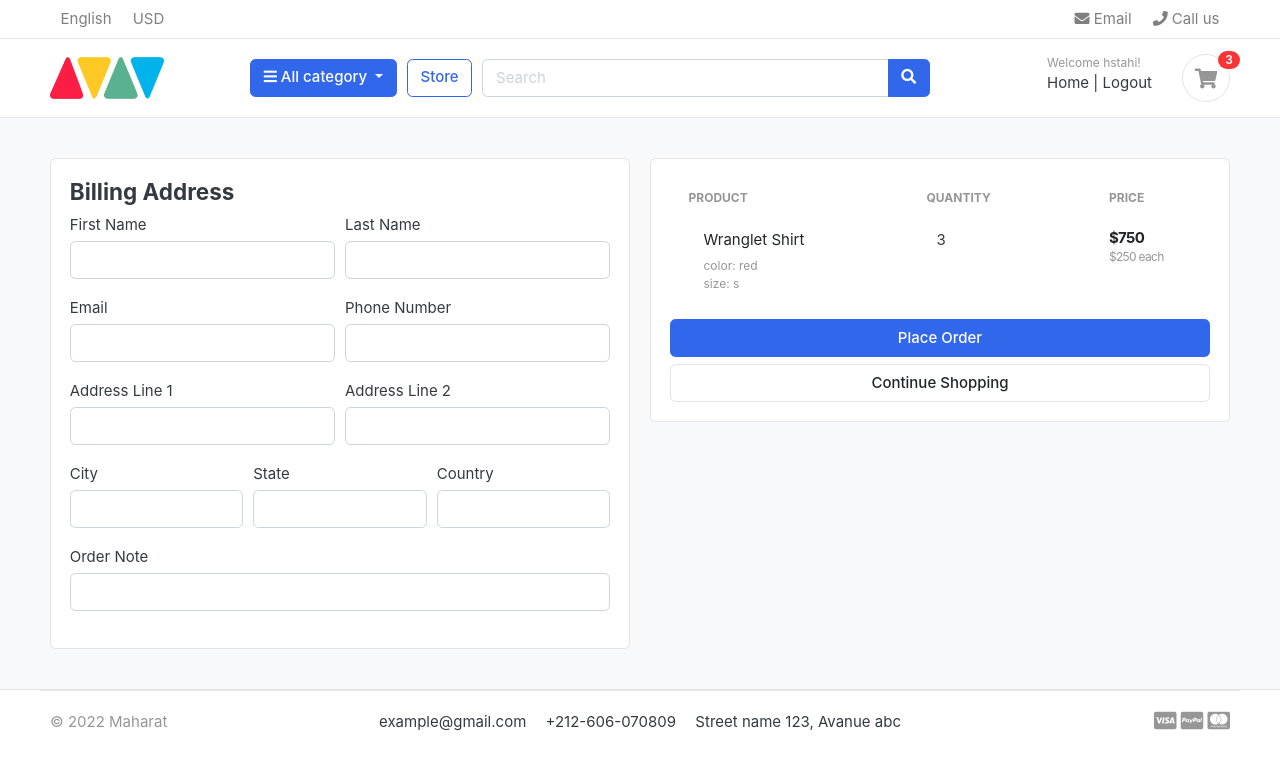
After one commit to hamzastahi/ecommerce-django, a Django app: page /cart/checkout in a window 1280 px wide. The commit adds this page. Shown: the top 770 px of the page. Run offline with Django 3.2, Linux system fonts and the light colour scheme; a user stored in the database is signed in; data comes from the database, SQL or seed files in the repository; both versions use the stored data as it was after the commit; some libraries are stand-ins or nearby versions; some web fonts are replaced.

Commit message:
add cart_items to logged user + checkout page

```diff
--- a/carts/admin.py
+++ b/carts/admin.py
@@ -4,7 +4,7 @@ from carts.models import Cart, CartItem
 
 # Register your models here.
 class CartItemAdmin(admin.ModelAdmin):
-  list_display = ['product', 'quantity', 'cart']
+  list_display = ['product', 'quantity', 'cart', 'user']
 
 admin.site.register(Cart)
 admin.site.register(CartItem, CartItemAdmin)
--- a/carts/context_processors.py
+++ b/carts/context_processors.py
@@ -3,9 +3,13 @@ from .views import get_session_key
 
 def cart_count(request):
   cart_items_count = 0
+  current_user = request.user
   try:
-    cart = Cart.objects.get(cart_id=get_session_key(request))
-    cart_items = CartItem.objects.filter(cart=cart)
+    if current_user.is_authenticated:
+      cart_items = CartItem.objects.filter(user=current_user)
+    else:
+      cart = Cart.objects.get(cart_id=get_session_key(request))
+      cart_items = CartItem.objects.filter(cart=cart)
     for cart_item in cart_items:
       cart_items_count += cart_item.quantity
   except Cart.DoesNotExist:
--- a/carts/models.py
+++ b/carts/models.py
@@ -1,5 +1,6 @@
+from tkinter import CASCADE
 from django.db import models
-
+from django.contrib.auth.models import User
 from store.models import Product, Variation
 
 # Create your models here.
@@ -13,7 +14,8 @@ class Cart(models.Model):
 
 class CartItem(models.Model):
   product = models.ForeignKey(Product, on_delete=models.CASCADE)
-  cart = models.ForeignKey(Cart, on_delete=models.CASCADE)
+  cart = models.ForeignKey(Cart, on_delete=models.CASCADE, null=True)
+  user = models.ForeignKey(User, on_delete=models.CASCADE, null=True)
   quantity = models.IntegerField()
   variations = models.ManyToManyField(Variation, blank=True)
 
--- a/carts/urls.py
+++ b/carts/urls.py
@@ -5,6 +5,7 @@ urlpatterns = [
     path('', views.cart, name='cart'),
     path('add_to_cart/<product_id>', views.add_to_cart, name='add_to_cart'),
     path('decrement_from_cart/<product_id>/<cart_id>', views.decrement_from_cart, name='decrement_from_cart'),
-    path('remove_from_cart/<product_id>/<cart_id>', views.remove_from_cart, name='remove_from_cart')
+    path('remove_from_cart/<product_id>/<cart_id>', views.remove_from_cart, name='remove_from_cart'),
+    path('checkout', views.checkout, name='checkout')
 
 ]
--- a/carts/views.py
+++ b/carts/views.py
@@ -2,6 +2,7 @@ from django.shortcuts import render, redirect
 
 from carts.models import Cart, CartItem
 from django.http import HttpResponse
+from django.contrib.auth.decorators import login_required
 
 
 # Create your views here.
@@ -19,14 +20,19 @@ def cart(request):
   tax = 0
   full_total = 0
   try:
-    cart = Cart.objects.get(cart_id=get_session_key(request))
-    cart_items = CartItem.objects.filter(cart=cart)
+    if request.user.is_authenticated:
+      cart_items = CartItem.objects.filter(user=request.user)
+    else:
+      cart = Cart.objects.get(cart_id=get_session_key(request))
+      cart_items = CartItem.objects.filter(cart=cart)
 
     for cart_item in cart_items:
       total += cart_item.product.price * cart_item.quantity
     tax = 2*total/100
     full_total = total + tax
   except:
+    cart = Cart.objects.create(cart_id=get_session_key(request))
+    cart_items = CartItem.objects.filter(cart=cart)
     pass
 
   context = {
@@ -38,64 +44,118 @@ def cart(request):
   return render(request, 'store/cart.html', context)
 
 def add_to_cart(request, product_id):
-  product_variations = []
-  if request.method == 'POST':
-    for item in request.POST:
-      if item != 'csrfmiddlewaretoken':
-        key = item
-        value = request.POST[item]
+  current_user = request.user
+  if current_user.is_authenticated:
+    product_variations = []
+    if request.method == 'POST':
+      for item in request.POST:
+        if item != 'csrfmiddlewaretoken':
+          key = item
+          value = request.POST[item]
 
-        variation = Variation.objects.get(variation_category=key, variation_value=value)
-        # 1/ ajouter les variations souhaités dans la cart qui concernent le produit selectionné
-        product_variations.append(variation)
+          variation = Variation.objects.get(variation_category=key, variation_value=value)
+          # 1/ ajouter les variations souhaités dans la cart qui concernent le produit selectionné
+          product_variations.append(variation)
 
-        print(variation.variation_category + ' : ' + variation.variation_value)
-  product = Product.objects.get(id=product_id)
-  try:
-    cart = Cart.objects.get(cart_id=get_session_key(request))
-  except Cart.DoesNotExist:
-    cart = Cart.objects.create(cart_id=get_session_key(request))
-  cart.save()
+          print(variation.variation_category + ' : ' + variation.variation_value)
+    product = Product.objects.get(id=product_id)
 
-  try:
-    # 2/ get all cart_items with same product
-    cart_items_for_same_product = CartItem.objects.filter(cart=cart, product=product)
+    try:
+      # 2/ get all cart_items with same product
+      cart_items_for_same_product = CartItem.objects.filter(user=current_user, product=product)
 
-    #3/ ajouter toutes les variations d'un produit sur une liste
-    existing_variations_list = []
-    ids = []
-    for item in cart_items_for_same_product:
-      existing_vars = item.variations.all()
-      existing_variations_list.append(list(existing_vars))
-      ids.append(item.id)
+      #3/ ajouter toutes les variations d'un produit sur une liste
+      existing_variations_list = []
+      ids = []
+      for item in cart_items_for_same_product:
+        existing_vars = item.variations.all()
+        existing_variations_list.append(list(existing_vars))
+        ids.append(item.id)
 
-    if product_variations in existing_variations_list:
-      index = existing_variations_list.index(product_variations)
-      item_id = ids[index]
-      cart_item = CartItem.objects.get(cart=cart, product=product, id=item_id)
-      cart_item.quantity += 1
-      cart_item.save()
-    else:
-      cart_item = CartItem.objects.create(cart=cart, product=product, quantity=1)
+      if product_variations in existing_variations_list:
+        index = existing_variations_list.index(product_variations)
+        item_id = ids[index]
+        cart_item = CartItem.objects.get(user=current_user, product=product, id=item_id)
+        cart_item.quantity += 1
+        cart_item.save()
+      else:
+        cart_item = CartItem.objects.create(user=current_user, product=product, quantity=1)
+        for var in product_variations:
+          cart_item.variations.add(var)
+        cart_item.save()
+
+      #cart_item.quantity += 1
+    except CartItem.DoesNotExist:
+      cart_item  = CartItem.objects.create(user=current_user, quantity=1, product=product)
       for var in product_variations:
         cart_item.variations.add(var)
       cart_item.save()
+    #return HttpResponse(str(cart_item.product.id) + " " + cart_item.product.product_name + " " +  str(cart_item.quantity))
 
-    #cart_item.quantity += 1
-  except CartItem.DoesNotExist:
-    cart_item  = CartItem.objects.create(cart=cart, quantity=1, product=product)
-    for var in product_variations:
-      cart_item.variations.add(var)
-    cart_item.save()
-  #return HttpResponse(str(cart_item.product.id) + " " + cart_item.product.product_name + " " +  str(cart_item.quantity))
+    return redirect('cart')
+  else:
+    product_variations = []
+    if request.method == 'POST':
+      for item in request.POST:
+        if item != 'csrfmiddlewaretoken':
+          key = item
+          value = request.POST[item]
 
-  return redirect('cart')
+          variation = Variation.objects.get(variation_category=key, variation_value=value)
+          # 1/ ajouter les variations souhaités dans la cart qui concernent le produit selectionné
+          product_variations.append(variation)
+
+          print(variation.variation_category + ' : ' + variation.variation_value)
+    product = Product.objects.get(id=product_id)
+    try:
+      cart = Cart.objects.get(cart_id=get_session_key(request))
+    except Cart.DoesNotExist:
+      cart = Cart.objects.create(cart_id=get_session_key(request))
+    cart.save()
+
+    try:
+      # 2/ get all cart_items with same product
+      cart_items_for_same_product = CartItem.objects.filter(cart=cart, product=product)
+
+      #3/ ajouter toutes les variations d'un produit sur une liste
+      existing_variations_list = []
+      ids = []
+      for item in cart_items_for_same_product:
+        existing_vars = item.variations.all()
+        existing_variations_list.append(list(existing_vars))
+        ids.append(item.id)
+
+      if product_variations in existing_variations_list:
+        index = existing_variations_list.index(product_variations)
+        item_id = ids[index]
+        cart_item = CartItem.objects.get(cart=cart, product=product, id=item_id)
+        cart_item.quantity += 1
+        cart_item.save()
+      else:
+        cart_item = CartItem.objects.create(cart=cart, product=product, quantity=1)
+        for var in product_variations:
+          cart_item.variations.add(var)
+        cart_item.save()
+
+      #cart_item.quantity += 1
+    except CartItem.DoesNotExist:
+      cart_item  = CartItem.objects.create(cart=cart, quantity=1, product=product)
+      for var in product_variations:
+        cart_item.variations.add(var)
+      cart_item.save()
+    #return HttpResponse(str(cart_item.product.id) + " " + cart_item.product.product_name + " " +  str(cart_item.quantity))
+
+    return redirect('cart')
 
 def decrement_from_cart(request, product_id, cart_id):
   product = Product.objects.get(id=product_id)
+  current_user = request.user
   try:
-    cart = Cart.objects.get(cart_id=get_session_key(request))
-    cart_item = CartItem.objects.get(cart=cart, product=product, id=cart_id)
+    if current_user.is_authenticated:
+      cart_item = CartItem.objects.get(user=current_user, product=product)
+    else:
+      cart = Cart.objects.get(cart_id=get_session_key(request))
+      cart_item = CartItem.objects.get(cart=cart, product=product, id=cart_id)
 
     if cart_item.quantity > 1:
       cart_item.quantity -= 1
@@ -109,11 +169,35 @@ def decrement_from_cart(request, product_id, cart_id):
 
 def remove_from_cart(request, product_id, cart_id):
   product = Product.objects.get(id=product_id)
+  current_user = request.user
   try:
-    cart = Cart.objects.get(cart_id=get_session_key(request))
-    cart_item = CartItem.objects.get(cart=cart, product=product, id=cart_id)
+    if current_user.is_authenticated:
+      cart_item = CartItem.objects.get(user=current_user, product=product)
+    else:
+      cart = Cart.objects.get(cart_id=get_session_key(request))
+      cart_item = CartItem.objects.get(cart=cart, product=product, id=cart_id)
     cart_item.delete()
   except:
     pass
 
   return redirect('cart')
+
+@login_required(login_url='login')
+def checkout(request):
+  current_user = request.user
+  try:
+    if current_user.is_authenticated:
+      cart_items = CartItem.objects.filter(user=current_user)
+    else:
+      cart = Cart.objects.get(cart_id=get_session_key(request))
+      cart_items = CartItem.objects.filter(cart=cart)
+  except:
+    if not current_user.is_authenticated:
+      cart = Cart.objects.create(cart_id=get_session_key(request))
+      cart_items = CartItem.objects.filter(cart=cart)
+    pass
+
+  context = {
+    'cart_items': cart_items
+  }
+  return render(request, 'store/checkout.html', context)
--- a/templates/store/cart.html
+++ b/templates/store/cart.html
@@ -101,13 +101,12 @@
 							<p class="text-center mb-3">
 								<img src="{% static './images/misc/payments.png' %}" height="26">
 							</p>
-						<a href="./place-order.html" class="btn btn-primary btn-block"> Checkout </a>
+							<a href="{% url 'checkout' %}" class="btn btn-primary btn-block"> Checkout </a>
 							<a href="{% url 'store' %}" class="btn btn-light btn-block">Continue Shopping</a>
 						</div> <!-- card-body.// -->
 					</div> <!-- card.// -->
 
 				</aside> <!-- col.// -->
-
 
 			</div> <!-- row.// -->
 		<!-- ============================ COMPONENT 1 END .// ================================= -->
--- /dev/null
+++ b/templates/store/checkout.html
@@ -0,0 +1,131 @@
+{% extends 'base.html' %}
+{% load static %}
+
+{% block content %}
+
+<section class="section-content padding-y bg">
+	<div class="container">
+
+		<!-- ============================ COMPONENT 1 ================================= -->
+
+		<div class="row">
+			<aside class="col-lg-6">
+				<div class="card">
+          <div class="card-body">
+            <h4>Billing Address</h4>
+            <form action="">
+              <div class="form-row">
+                <div class="col form-group">
+                  <label for="">First Name</label>
+                  <input type="text" name="first_name" class="form-control">
+                </div>
+                <div class="col form-group">
+                  <label for="">Last Name</label>
+                  <input type="text" name="last_name" class="form-control">
+                </div>
+              </div>
+              <div class="form-row">
+                <div class="col form-group">
+                  <label for="">Email</label>
+                  <input type="email" name="email" class="form-control">
+                </div>
+                <div class="col form-group">
+                  <label for="">Phone Number</label>
+                  <input type="text" name="phone" class="form-control">
+                </div>
+              </div>
+              <div class="form-row">
+                <div class="col form-group">
+                  <label for="">Address Line 1</label>
+                  <input type="text" name="address_line_1" class="form-control">
+                </div>
+                <div class="col form-group">
+                  <label for="">Address Line 2</label>
+                  <input type="text" name="address_line_2" class="form-control">
+                </div>
+              </div>
+              <div class="form-row">
+                <div class="col form-group">
+                  <label for="">City</label>
+                  <input type="text" name="city" class="form-control">
+                </div>
+                <div class="col form-group">
+                  <label for="">State</label>
+                  <input type="text" name="state" class="form-control">
+                </div>
+                <div class="col form-group">
+                  <label for="">Country</label>
+                  <input type="text" name="country" class="form-control">
+                </div>
+              </div>
+              <div class="form-row">
+                <div class="col form-group">
+                  <label for="">Order Note</label>
+                  <input type="text" name="order_note" class="form-control">
+                </div>
+              </div>
+            </form>
+          </div>
+				</div> <!-- card.// -->
+
+			</aside> <!-- col.// -->
+			<aside class="col-lg-6">
+
+				<div class="card">
+					<div class="card-body">
+            <table class="table table-borderless table-shopping-cart">
+              <thead class="text-muted">
+                <tr class="small text-uppercase">
+                  <th scope="col">Product</th>
+                  <th scope="col" width="120">Quantity</th>
+                  <th scope="col" width="120">Price</th>
+                </tr>
+              </thead>
+              <tbody>
+                {% for cart_item in cart_items%}
+                <tr>
+                  <td>
+                    <figure class="itemside align-items-center">
+                      <figcaption class="info">
+                        <a href="#" class="title text-dark">{{cart_item.product.product_name}}</a>
+                        {% for var in cart_item.variations.all %}
+                        <p class="text-muted small">{{var.variation_category}}: {{var.variation_value}}</p>
+                        {% endfor %}
+                      </figcaption>
+                    </figure>
+                  </td>
+                  <td>
+                    <!-- col.// -->
+                    <div class="col">
+                      <div class="input-group input-spinner">
+                        <label>{{cart_item.quantity}}</label>
+                      </div> <!-- input-group.// -->
+                    </div> <!-- col.// -->
+                  </td>
+                  <td>
+                    <div class="price-wrap">
+                      <var class="price">${{ cart_item.total_product_price }}</var>
+                      <small class="text-muted"> ${{ cart_item.product.price }} each </small>
+                    </div> <!-- price-wrap .// -->
+                  </td>
+                </tr>
+                {% endfor %}
+
+              </tbody>
+            </table>
+						<a href="./place-order.html" class="btn btn-primary btn-block"> Place Order </a>
+						<a href="{% url 'store' %}" class="btn btn-light btn-block">Continue Shopping</a>
+					</div> <!-- card-body.// -->
+				</div> <!-- card.// -->
+
+			</aside> <!-- col.// -->
+
+
+		</div> <!-- row.// -->
+		<!-- ============================ COMPONENT 1 END .// ================================= -->
+
+	</div> <!-- container .//  -->
+</section>
+<!-- ========================= SECTION CONTENT END// ========================= -->
+
+{% endblock%}
```
Also changed, not shown: accounts/views.py (+10 -2 lines), carts/migrations/0004_auto_20220911_1209.py (added), db.sqlite3. Lines whose indentation alone changed are shown as unchanged.
